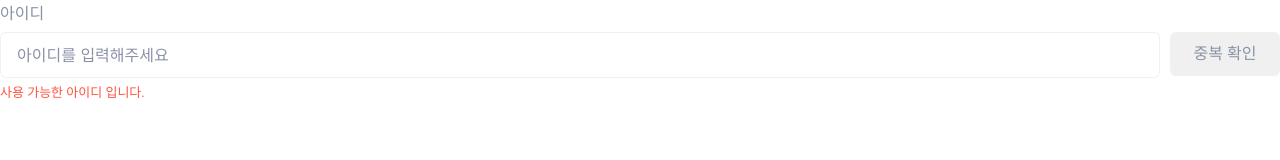
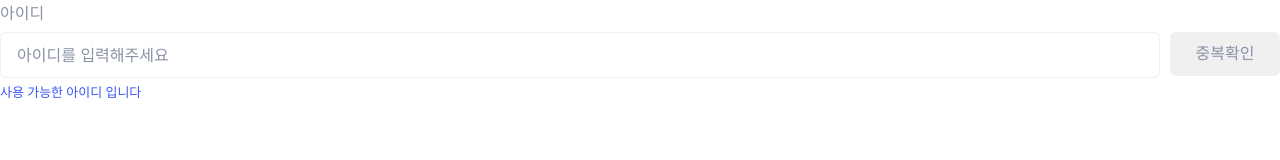
Before and after one commit to postwo/oauth_jpa_React, a React (Create React App) app in the folder front/: page / in a window 1280 px wide. Shown: the top 160 px of the page. Built offline with nearby package versions, Linux system fonts and the light colour scheme; a web font is replaced by a local one.

Commit message:
Inputbox 제작 구현

```diff
--- a/front/src/App.tsx
+++ b/front/src/App.tsx
@@ -1,12 +1,25 @@
-import React from 'react';
+import React, { ChangeEvent, useState } from 'react';
 import './App.css';
 import InputBox from 'components/inputBox';// InputBox 컴포넌트를 import합니다.
 
 // <InputBox /> 이렇게 return 에 넣어주면 export 한거를 여기서 받아와서 사용한다
 function App() {
+
+  const [id,setId] =useState<string>('');
+
+  const onIdChangeHandler = (event: ChangeEvent<HTMLInputElement>) =>{
+    const {value} = event.target;
+    setId(value);
+  }
+
+  const onIdButtonClickHandler= () => {
+
+  }
+
+  //이렇게 해서 inputbox만 생성 해서 테스트
   return (
     <>
-        <InputBox />
+        <InputBox title='아이디' placeholder='아이디를 입력해주세요'type='text' value={id} onChange={onIdChangeHandler} buttonTitle='중복확인' onButtonClick={onIdButtonClickHandler} message='사용 가능한 아이디 입니다' isErrorMessage={false}/>
     </>
   );
 }
--- a/front/src/components/inputBox/index.tsx
+++ b/front/src/components/inputBox/index.tsx
@@ -1,12 +1,22 @@
-import {forwardRef} from 'react';
+import {ChangeEvent, forwardRef, KeyboardEvent} from 'react';
 
 // ./는 현재 파일이 위치한 디렉토리(폴더)를 가리킵니다. 따라서 ./style.css는 현재 파일과 같은 디렉토리에 있는 style.css 파일을 가져오는 것을 의미
 // ./: 현재 파일이 위치한 디렉토리
 import './style.css';
 
 // 여기다가 타입지정
-interface Props{
+interface Props{ // 외부에서 받아오는것들을 여기다가 정리 , //?는 와도 되고 안와도 된다는 뜻이다
 
+    title: string; // 제목 속성, 문자열 형태로 받아옵니다.
+    placeholder: string; // placeholder 텍스트 속성, 문자열 형태로 받아옵니다.
+    type: 'text' | 'password'; // input 필드의 타입 속성, 'text' 또는 'password' 중 하나를 받아옵니다.
+    value: string; // input 필드의 값 속성, 문자열 형태로 받아옵니다.
+    isErrorMessage?: boolean; // 에러 메시지 여부를 나타내는 속성, 선택 사항이며 불리언 형태입니다.
+    buttonTitle?: string; // 버튼 제목 속성, 선택 사항이며 문자열 형태입니다. ?는 선택 사항을 의미합니다.
+    message?: string; // 메시지 속성, 선택 사항이며 문자열 형태입니다.
+    onChange: (event: ChangeEvent<HTMLInputElement>) => void;
+    onKeydown?: (event: KeyboardEvent<HTMLInputElement>) => void; //?는 와도 되고 안와도 된다는 뜻이다, 엔터 누를시 동작
+    onButtonClick?: () => void; // 모든 버튼 클릭 시 호출되는 함수, 선택 사항입니다.
 }
 
 
@@ -14,18 +24,27 @@ interface Props{
 // <HTMLInputElement(=input 요소의 타입을 지정),Props(=Props는 사용자가 정의한 타입으로, 이 컴포넌트가 어떤 속성들을 받을지 정의)>
 const InputBox = forwardRef<HTMLInputElement,Props>((props: Props,ref)=>{
 
+    //인터페이스 Props에서 정의한 속성들을 컴포넌트의 props로 받았을 때, 각 속성을 알맞은 타입으로 지정해주는 의미
+    const { title, placeholder, type, value, isErrorMessage, buttonTitle,message, onChange, onKeydown, onButtonClick } = props;
+
+    //빈 문자열('')이면 'input-box-button-disable' 클래스를 사용 렇지 않으면 'input-box-button' 클래스를 사용 밑의도 같음
+    const buttonClass = value  === '' ? 'input-box-button-disable' : 'input-box-button';
+    const messageClass = isErrorMessage ? 'input-box-message-error': 'input-box-message';
+
+
     //반환할 html을 작성
+    //{}안에다가 매칭해주는 변수들은 다 외부에서 받아오는 값들을 대입한다
     return (
         <div className='input-box'>
 
-            <div className='input-box-title'>{'아이디'}</div>
+            <div className='input-box-title'>{title}</div>
 
             <div className='input-box-content'>
                 <div className='input-box-body'>
-                    <input className='input-box-input' placeholder='아이디를 입력해주세요'/>
-                    <div className='input-box-button-disable'>{'중복 확인'}</div>
+                    <input ref={ref} className='input-box-input' placeholder={placeholder} type={type} value={value} onChange={onChange} onKeyDown={onKeydown}/>
+                    {buttonTitle !== undefined && onButtonClick !== undefined && <div className={buttonClass} onClick={onButtonClick}>{buttonTitle}</div>}
                 </div>
-                <div className='input-box-message-error'>{'사용 가능한 아이디 입니다.'}</div>
+                {message !== undefined && <div className={messageClass}>{message}</div>}
             </div>
         </div>
     );
```
